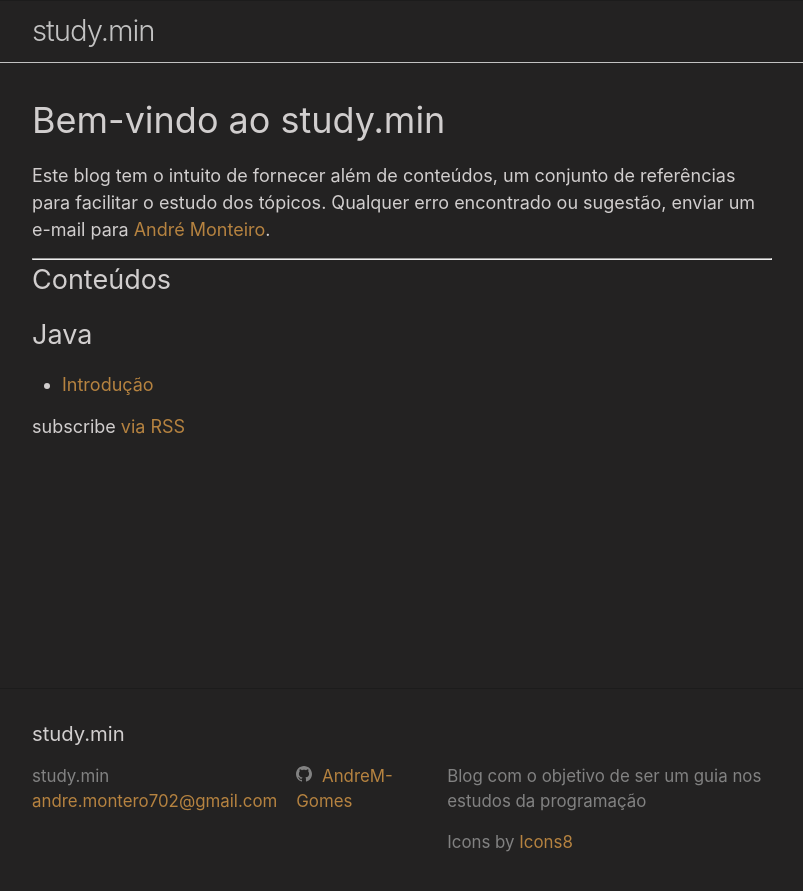
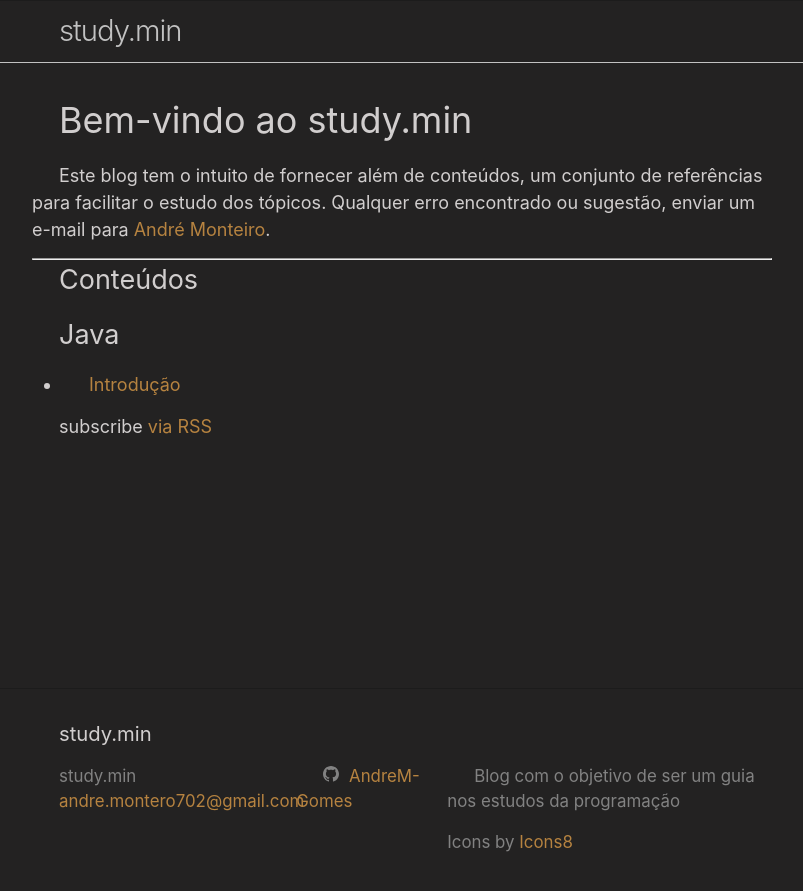
Before and after one commit to AndreM-Gomes/study.min, a Jekyll site: the page built from index.markdown, in a window 1280 px wide. Shown: the top 891 px of the page, without its empty margins (238-1041 px from the left). Built offline with Jekyll 4.4.1, drawn with Linux system fonts in a browser that asks for light colours; our own code applies the rules of GitHub Pages for plain Markdown files.

Commit message:
Adicionando identaçao ao texto

```diff
--- a/_sass/minima/_base.scss
+++ b/_sass/minima/_base.scss
@@ -19,11 +19,12 @@ body {
   background-color: $background-color;
   -webkit-text-size-adjust: 100%;
   -webkit-font-feature-settings: "kern" 1;
-     -moz-font-feature-settings: "kern" 1;
-       -o-font-feature-settings: "kern" 1;
-          font-feature-settings: "kern" 1;
+  -moz-font-feature-settings: "kern" 1;
+  -o-font-feature-settings: "kern" 1;
+  font-feature-settings: "kern" 1;
   font-kerning: normal;
   display: flex;
+  text-indent: 1.5em;
   min-height: 100vh;
   flex-direction: column;
 }
```
